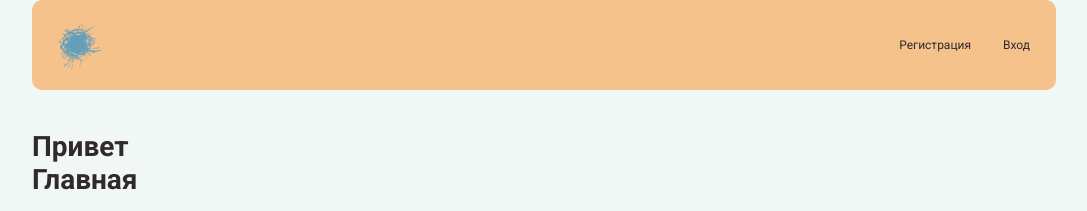
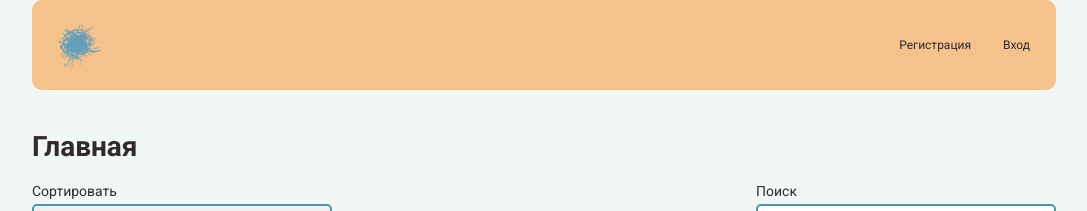
Before and after one commit to Pe4enka9/habr-react, a React (Vite) app: page / in a window 1280 px wide. Shown: the top 211 px of the page, without its empty margins (96-1183 px from the left). Built offline with nearby package versions, Linux system fonts and the light colour scheme; no server answers.

Commit message:
Работает

```diff
--- a/src/components/Main.jsx
+++ b/src/components/Main.jsx
@@ -20,7 +20,6 @@ export default function Main({apiUrl}) {
 
     return (
         <>
-            <h1>Привет</h1>
             <h1 className="mb-2">Главная</h1>
 
             <div className="filters mb-2">
```
